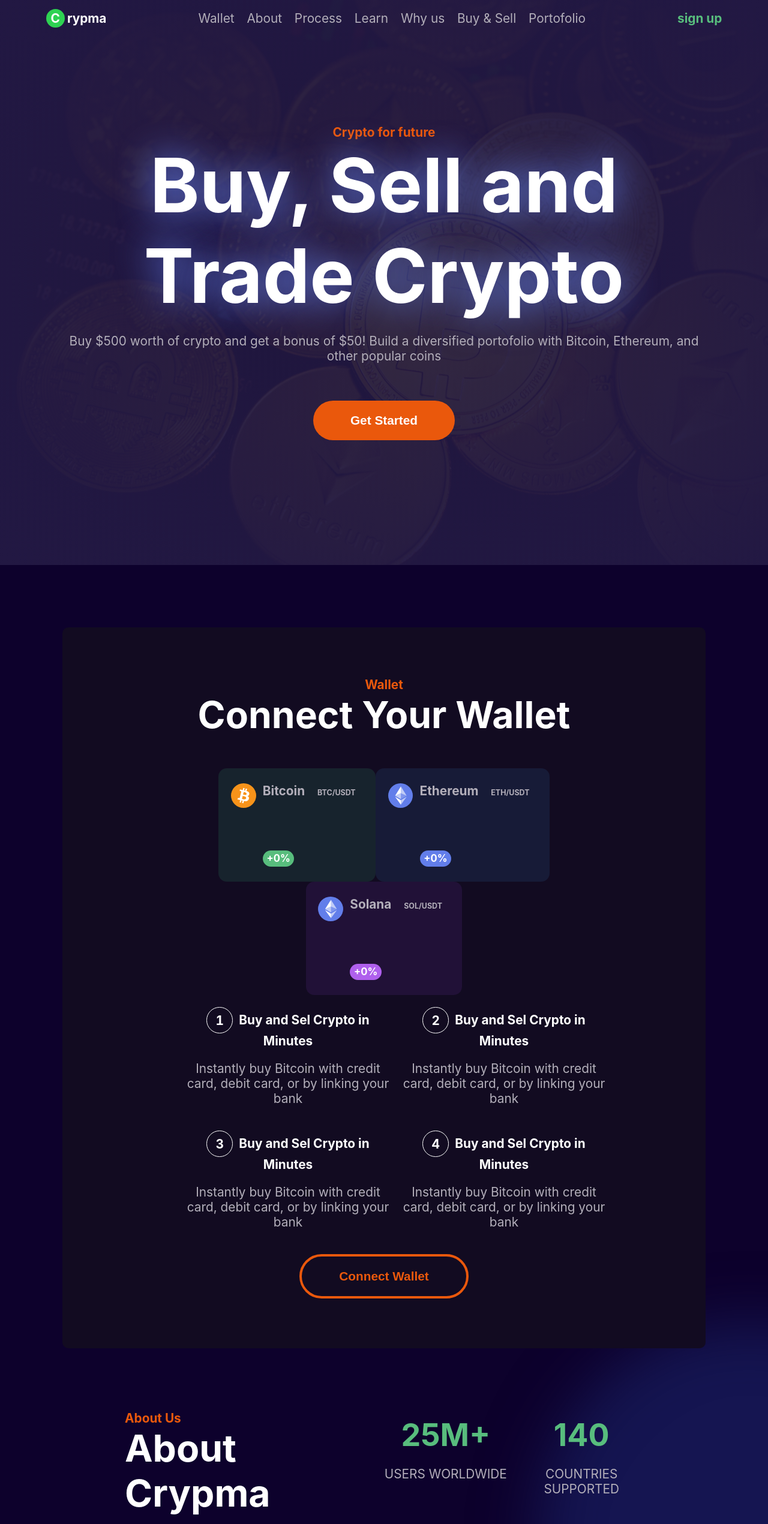
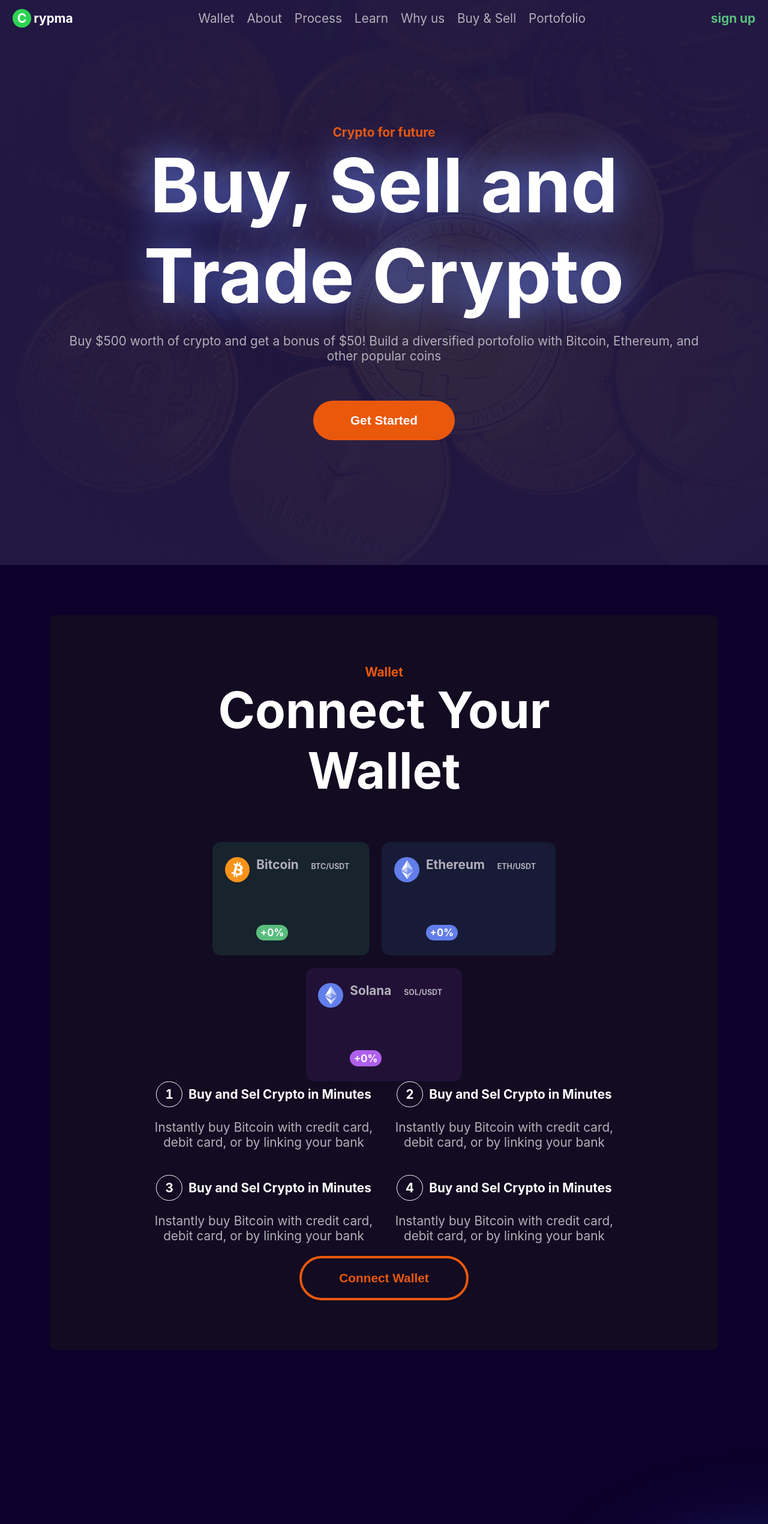
Before and after one commit to turtledev65/Crypma, a React (Vite) app: page / in a window 1280 px wide. Shown: the top 2541 px of the page at 60% size. Built offline with nearby package versions, Linux system fonts and the light colour scheme; no server answers.

Commit message:
fix: make the website more responsive

```diff
--- a/src/App.tsx
+++ b/src/App.tsx
@@ -64,10 +64,10 @@ function App() {
           <Button>Get Started</Button>
         </div>
       </Hero>
-      <div className="p-5">
       <section id="wallet" className="block block--dark">
         <p className="tagline">Wallet</p>
         <h2>Connect Your Wallet</h2>
+        <div className="flex flex--wrap flex--center gap-1">
           <CurrencyCard
             name="Bitcoin"
             variant="green"
@@ -92,6 +92,7 @@ function App() {
             priceChangePercent={solInfo.priceChangePercent}
             icon={ethereum}
             graphData={solInfo.graphData} />
+        </div>
         <ol className="grid grid-2x2 gap-1">
           <li>
             <span className="font-bold color-white">Buy and Sel Crypto in Minutes</span>
@@ -112,7 +113,8 @@ function App() {
         </ol>
         <Button outline>Connect Wallet</Button>
       </section>
-        <section id="about" className="p-5 flex flex--center flex--1 glow-section glow--blue">
+      <div className="container">
+        <section id="about" className="flex flex--wrap flex--center flex--1 gap-1 glow-section glow--blue">
           <div>
             <p className="tagline">About Us</p>
             <h2 className="font-bold color-white">About Crypma</h2>
@@ -137,7 +139,7 @@ function App() {
             </div>
           </div>
         </section>
-        <section id="process" className="p-5 text-center">
+        <section id="process" className="text-center">
           <p className="tagline">Process</p>
           <h2>How It Works</h2>
           <div className="step-list">
@@ -170,7 +172,7 @@ function App() {
             </div>
           </div>
         </section>
-        <section id="learn" className="p-5 glow-section glow--purple">
+        <section id="learn" className="glow-section glow--purple">
           <div className="flex justify-between align-center">
             <div>
               <p className="tagline">About Crypto</p>
@@ -184,9 +186,7 @@ function App() {
                 <h3>How to buy and sell cryptocurrency</h3>
                 <p>Buying and selling cryptocurency on Crypma is as easy as following a few easy steps</p>
               </div>
-              <div className="img-container">
               <img src={cryptoStock1} className="article__img" />
-              </div>
             </article>
             <article className="article">
               <div>
@@ -211,10 +211,10 @@ function App() {
             </article>
           </div>
         </section>
-        <section id="why-us" className="p-5 text-center glow-section glow--blue">
+        <section id="why-us" className="text-center glow-section glow--blue">
           <p className="tagline">Our Speciality</p>
           <h2>WHY Choose Us</h2>
-          <div className="flex flex--center flex--1">
+          <div className="flex flex--wrap flex--center flex--1 gap-1">
             <Card variant="green">
               <img src={security} className="icon" />
               <p className="font-bold color-white">Security</p>
@@ -232,8 +232,9 @@ function App() {
             </Card>
           </div>
         </section>
-        <section id="buy-and-sell" className="p-5 flex flex--1 gap-5">
-          <div className="flex flex-center">
+        <section id="buy-and-sell" className="">
+          <div className="flex flex--wrap flex--center flex--1 gap-5">
+            <div className="flex flex--center">
               <div>
                 <p className="tagline">Earn</p>
                 <h2>Earn Up to $32</h2>
@@ -282,8 +283,9 @@ function App() {
                 <p className="color-green">Earn $2 XLM</p>
               </li>
             </ul>
+          </div>
         </section>
-        <section id="portofolio" className="p-5 text-center glow-section glow--purple">
+        <section id="portofolio" className="text-center glow-section glow--purple">
           <p className="tagline">Portofolio</p>
           <h2>Create Portofolio</h2>
           <ol className="grid grid-2x2 gap-1">
@@ -313,6 +315,7 @@ function App() {
             </Card>
           </ol>
         </section>
+      </div>
       <Callout backgroundImg={piggyBank}>
         <h2 className="m-0">Secure an Easy Way to Trade Online</h2>
         <p>Sign up today to receive your free digital wallet. You can immediately start buying or selling Bitcoin, hassle-free.</p>
@@ -320,7 +323,6 @@ function App() {
           <Button>Get Started</Button>
         </div>
       </Callout>
-      </div>
       <Footer />
     </>
   )
--- a/src/index.css
+++ b/src/index.css
@@ -54,12 +54,30 @@ h6 {
 }
 
 h1 {
-  font-size: 6rem;
+  font-size: 4rem;
   margin: 0;
 }
 
 h2 {
-  font-size: 3rem;
+  font-size: 2rem;
+}
+
+h3 {
+  font-size: 1.2rem;
+}
+
+@media screen and (min-width: 1024px) {
+  h1 {
+    font-size: 6rem;
+  }
+
+  h2 {
+    font-size: 4rem;
+  }
+
+  h3 {
+    font-size: 1.5rem;
+  }
 }
 
 button {
@@ -81,6 +99,8 @@ ul {
 ol {
   counter-reset: my-counter;
   list-style: none;
+  margin: 0;
+  padding: 0;
 }
 
 ol li {
@@ -110,6 +130,12 @@ section h2 {
 }
 
 /* Component Styles */
+
+.container {
+  max-width: 57rem;
+  margin: auto;
+  padding: 2rem;
+}
 
 /* Button */
 .btn {
@@ -222,6 +248,7 @@ section h2 {
   border-radius: inherit;
   padding: 1.2em 1em;
   border-radius: 14px;
+  min-width: 12rem;
 }
 
 .card--blue {
@@ -298,10 +325,10 @@ section h2 {
 /* Navbar */
 .nav {
   display: flex;
-  justify-content: space-around;
+  justify-content: space-between;
   align-items: center;
   position: fixed;
-  padding-block: 0.7em;
+  padding: 0.7em 1em;
 
   top: 0;
   width: 100%;
@@ -315,10 +342,17 @@ section h2 {
 }
 
 .nav>ul {
+  display: none;
+}
+
+@media screen and (min-width: 880px) {
+  .nav>ul {
+
     display: flex;
     gap: 1rem;
 
     align-items: center;
+  }
 }
 
 /* Logo */
@@ -373,6 +407,7 @@ section h2 {
 
 /* Coins List */
 .coin-list {
+  text-wrap: nowrap;
   display: flex;
   flex-direction: column;
   gap: 1rem;
@@ -384,6 +419,7 @@ section h2 {
   align-items: center;
   font-weight: bold;
   font-size: 1.2rem;
+  gap: 1rem;
 }
 
 .coin-list li p {
@@ -408,10 +444,11 @@ section h2 {
 /* Articles */
 .article {
   display: flex;
+  gap: 1rem;
 }
 
 .article__img {
-  width: min(100%, 13rem);
+  width: clamp(2rem, 100%, 13rem);
   aspect-ratio: 1;
   object-fit: cover;
   background: lightgray;
@@ -420,8 +457,19 @@ section h2 {
 
 .articles-grid {
   display: grid;
+  grid-template: repeat(4, 1fr);
+  gap: 1rem;
+}
+
+@media screen and (min-width: 768px) {
+  .articles-grid {
+    grid-template: repeat(2, 1fr) / repeat(2, 1fr);
+  }
+}
+
+@media screen and (min-width: 1024px) {
+  .articles-grid {
     grid-template: repeat(3, 1fr) / repeat(2, 1fr);
-  gap: 1rem;
   }
 
   .articles-grid .article:first-child {
@@ -433,13 +481,19 @@ section h2 {
   .articles-grid .article:first-child .article__img {
     width: min(100%, 30rem);
   }
+}
 
 /* Steps */
 .step-list {
   display: flex;
-  flex-direction: row;
+  flex-direction: column;
+  justify-content: center;
   align-items: center;
-  gap: 1;
+  gap: 2rem;
+}
+
+.step-list__separator {
+  rotate: 90deg;
 }
 
 .step-list__counter {
@@ -448,8 +502,20 @@ section h2 {
   font-size: 0.7rem;
 }
 
+
 .step-list__separator:nth-of-type(odd) {
   transform: scaleY(-1);
+}
+
+@media screen and (min-width: 1024px) {
+  .step-list__separator {
+    rotate: initial;
+  }
+
+  .step-list {
+    gap: 0;
+    flex-direction: row;
+  }
 }
 
 /* Icon */
@@ -474,6 +540,10 @@ section h2 {
   margin: 0;
 }
 
+.m-auto {
+  margin: auto;
+}
+
 .mb-3 {
   margin-bottom: 3rem;
 }
@@ -484,6 +554,7 @@ section h2 {
   padding: 4rem 8rem;
   border-radius: 10px;
   overflow: hidden;
+  margin: 4rem;
 }
 
 .block--dark {
@@ -550,7 +621,14 @@ section h2 {
 }
 
 .grid-2x2 {
+  grid-template: repeat(4, 1fr);
+  justify-items: center;
+}
+
+@media screen and (min-width: 768px) {
+  .grid-2x2 {
     grid-template: repeat(2, 1fr) / repeat(2, 1fr);
+  }
 }
 
 /* Flex */
@@ -561,6 +639,10 @@ section h2 {
 .flex--center {
   justify-content: center;
   align-items: center;
+}
+
+.flex--wrap {
+  flex-wrap: wrap;
 }
 
 .justify-between {
@@ -581,6 +663,7 @@ section h2 {
 
 /* Glow */
 .glow-section {
+  margin-block: 10rem;
   position: relative;
 }
 
```
Lines whose indentation alone changed are shown as unchanged.
